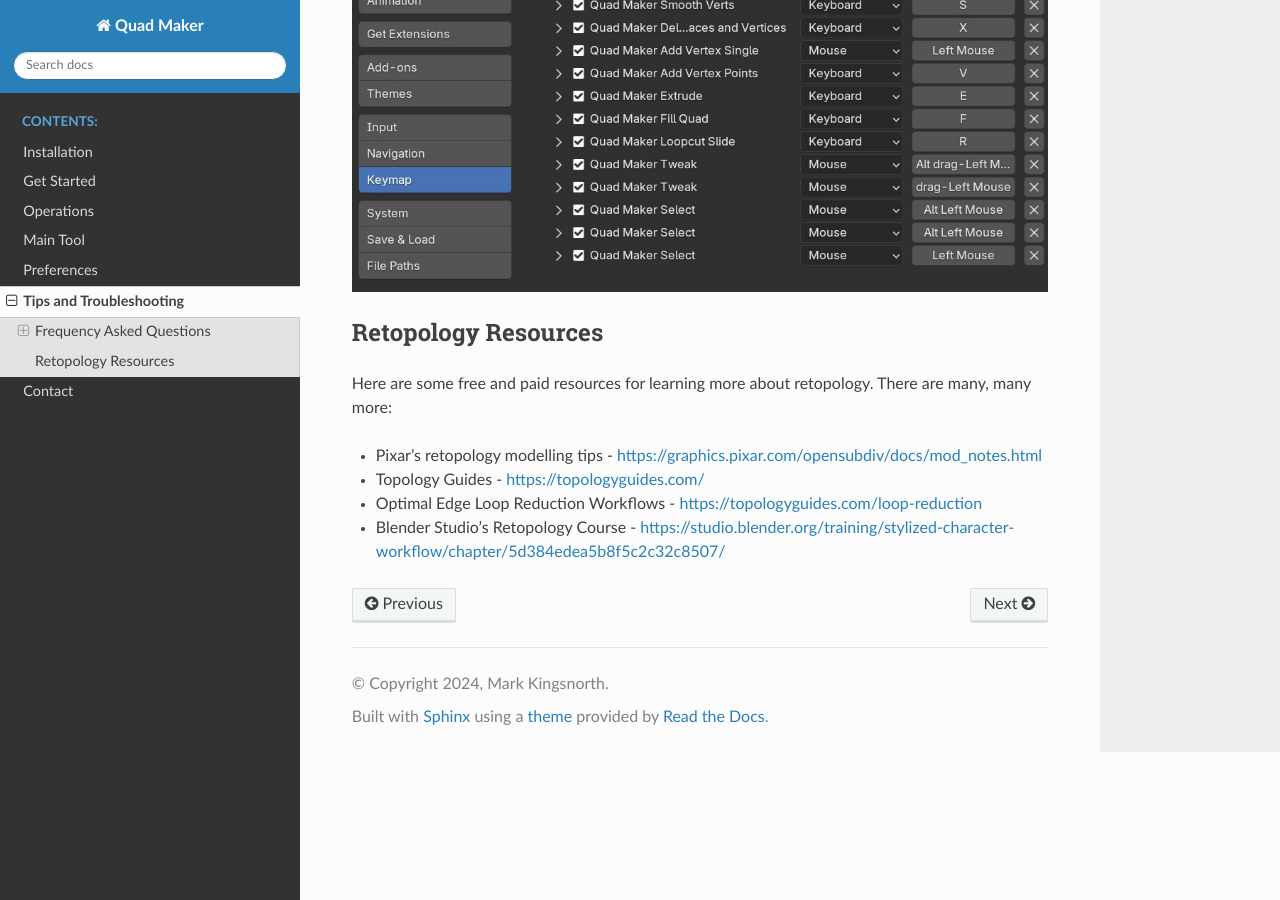
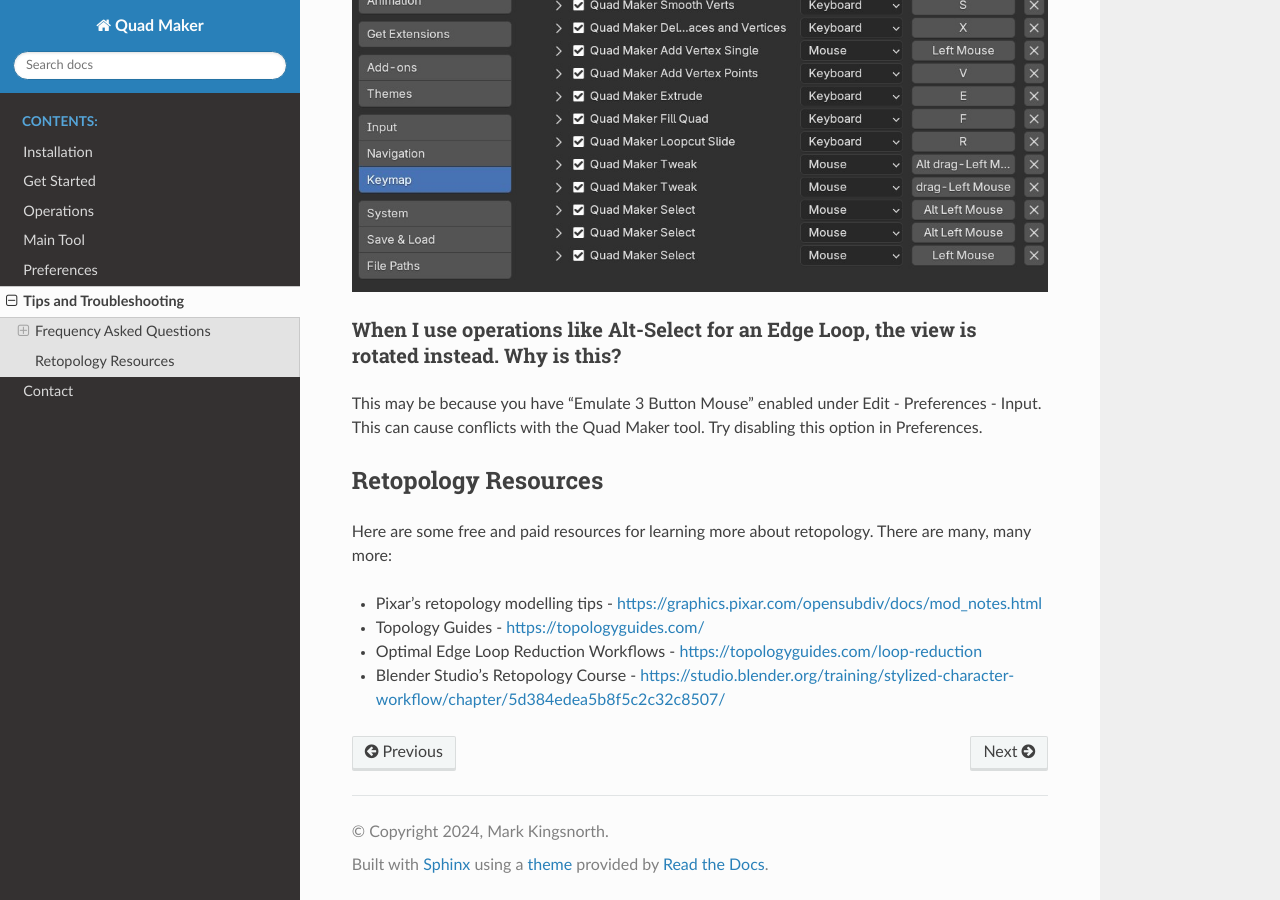
Before and after one commit to mkingsnorth/quad_maker_docs, a Sphinx documentation site: the page built from docs/troubleshooting.rst, in a window 1280 px wide and 900 px high, scrolled down 1002 px. Built offline with Sphinx 7.4.7 and the Read the Docs theme 3.1.0, drawn with Linux system fonts in a browser that asks for light colours.

Commit message:
Added note about Emulate 3 Button Mouse

```diff
--- a/docs/troubleshooting.rst
+++ b/docs/troubleshooting.rst
@@ -37,6 +37,12 @@ Go to Edit - Preferences in Blender and select the *Keymap* tab.  Search for *Qu
    :alt: Keymap
 
 
+---------------------------------------------------------------------------------------------------------------------------
+When I use operations like Alt-Select for an Edge Loop, the view is rotated instead.  Why is this?
+---------------------------------------------------------------------------------------------------------------------------
+
+This may be because you have "Emulate 3 Button Mouse" enabled under Edit - Preferences - Input.  This can cause conflicts with the Quad Maker tool.  Try disabling this option in Preferences.
+
 ============================================================================================================
 Retopology Resources
 ============================================================================================================
```
